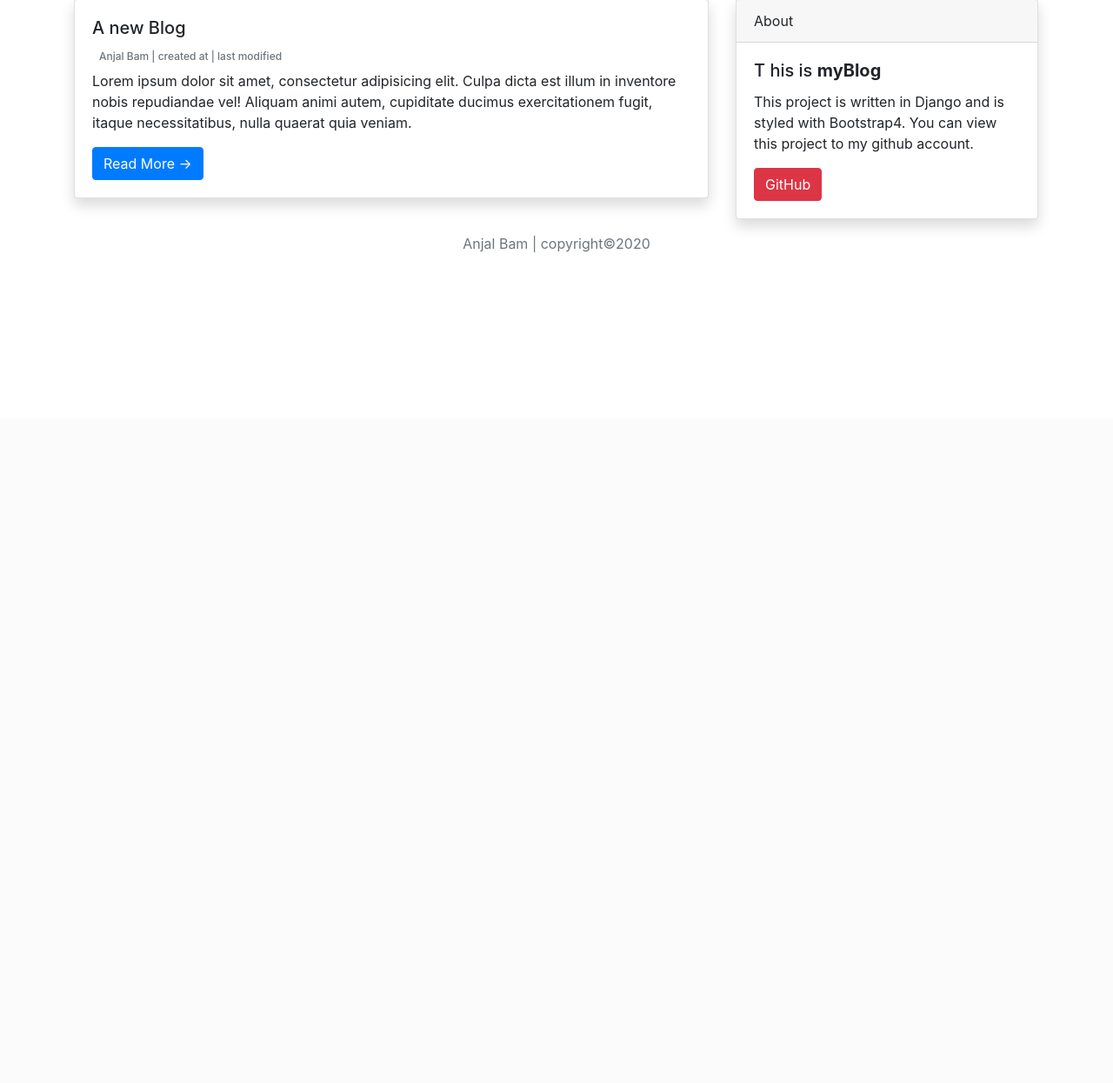
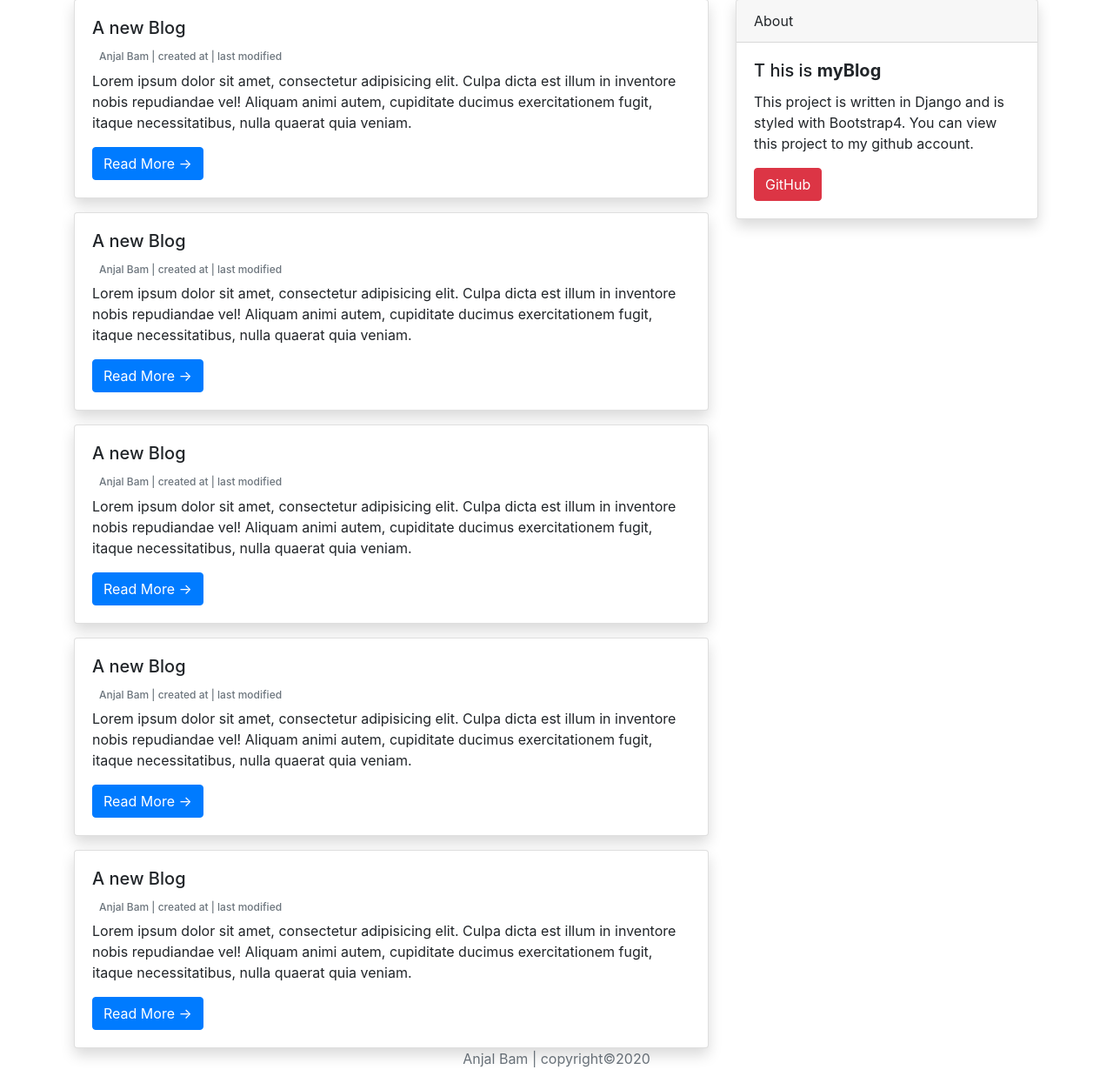
Before and after one commit to AnjalBam/myblog_django_iw_assignment, a Django app: template blog/templates/blog/index.html in a window 1280 px wide. Shown: the part 319-1564 px from the top of the page at 87% size. Before the commit the page ends 609 px from the top, so only its background shows below. Run offline with Django 3.2, Linux system fonts and the light colour scheme; the template is opened without the code that fills it, so the values that code supplies are empty; some libraries are stand-ins or nearby versions.

Commit message:
simple homepage layout made with static data

```diff
--- a/blog/templates/blog/index.html
+++ b/blog/templates/blog/index.html
@@ -32,6 +32,78 @@
             </div>
           </div>
 
+          <div class="card shadow mt-3">
+            <div class="card-body">
+              <h5 class="card-title">A new Blog</h5>
+              <h6 class="card-subtitle text-muted p-2 detail">Anjal Bam |
+                created at |
+                last
+                modified</h6>
+              <p class="card-text">
+                Lorem ipsum dolor sit amet, consectetur
+                adipisicing elit. Culpa dicta est illum in inventore nobis
+                repudiandae vel! Aliquam animi autem, cupiditate ducimus
+                exercitationem fugit, itaque necessitatibus,
+                nulla quaerat quia veniam.
+              </p>
+              <a href="#" class="btn btn-primary">Read More &rarr;</a>
+            </div>
+          </div>
+
+          <div class="card shadow mt-3">
+            <div class="card-body">
+              <h5 class="card-title">A new Blog</h5>
+              <h6 class="card-subtitle text-muted p-2 detail">Anjal Bam |
+                created at |
+                last
+                modified</h6>
+              <p class="card-text">
+                Lorem ipsum dolor sit amet, consectetur
+                adipisicing elit. Culpa dicta est illum in inventore nobis
+                repudiandae vel! Aliquam animi autem, cupiditate ducimus
+                exercitationem fugit, itaque necessitatibus,
+                nulla quaerat quia veniam.
+              </p>
+              <a href="#" class="btn btn-primary">Read More &rarr;</a>
+            </div>
+          </div>
+
+          <div class="card shadow mt-3">
+            <div class="card-body">
+              <h5 class="card-title">A new Blog</h5>
+              <h6 class="card-subtitle text-muted p-2 detail">Anjal Bam |
+                created at |
+                last
+                modified</h6>
+              <p class="card-text">
+                Lorem ipsum dolor sit amet, consectetur
+                adipisicing elit. Culpa dicta est illum in inventore nobis
+                repudiandae vel! Aliquam animi autem, cupiditate ducimus
+                exercitationem fugit, itaque necessitatibus,
+                nulla quaerat quia veniam.
+              </p>
+              <a href="#" class="btn btn-primary">Read More &rarr;</a>
+            </div>
+          </div>
+
+          <div class="card shadow mt-3">
+            <div class="card-body">
+              <h5 class="card-title">A new Blog</h5>
+              <h6 class="card-subtitle text-muted p-2 detail">Anjal Bam |
+                created at |
+                last
+                modified</h6>
+              <p class="card-text">
+                Lorem ipsum dolor sit amet, consectetur
+                adipisicing elit. Culpa dicta est illum in inventore nobis
+                repudiandae vel! Aliquam animi autem, cupiditate ducimus
+                exercitationem fugit, itaque necessitatibus,
+                nulla quaerat quia veniam.
+              </p>
+              <a href="#" class="btn btn-primary">Read More &rarr;</a>
+            </div>
+          </div>
+
         </div>
 
         <div class="col-md-4  p-3 bg-white">
```
